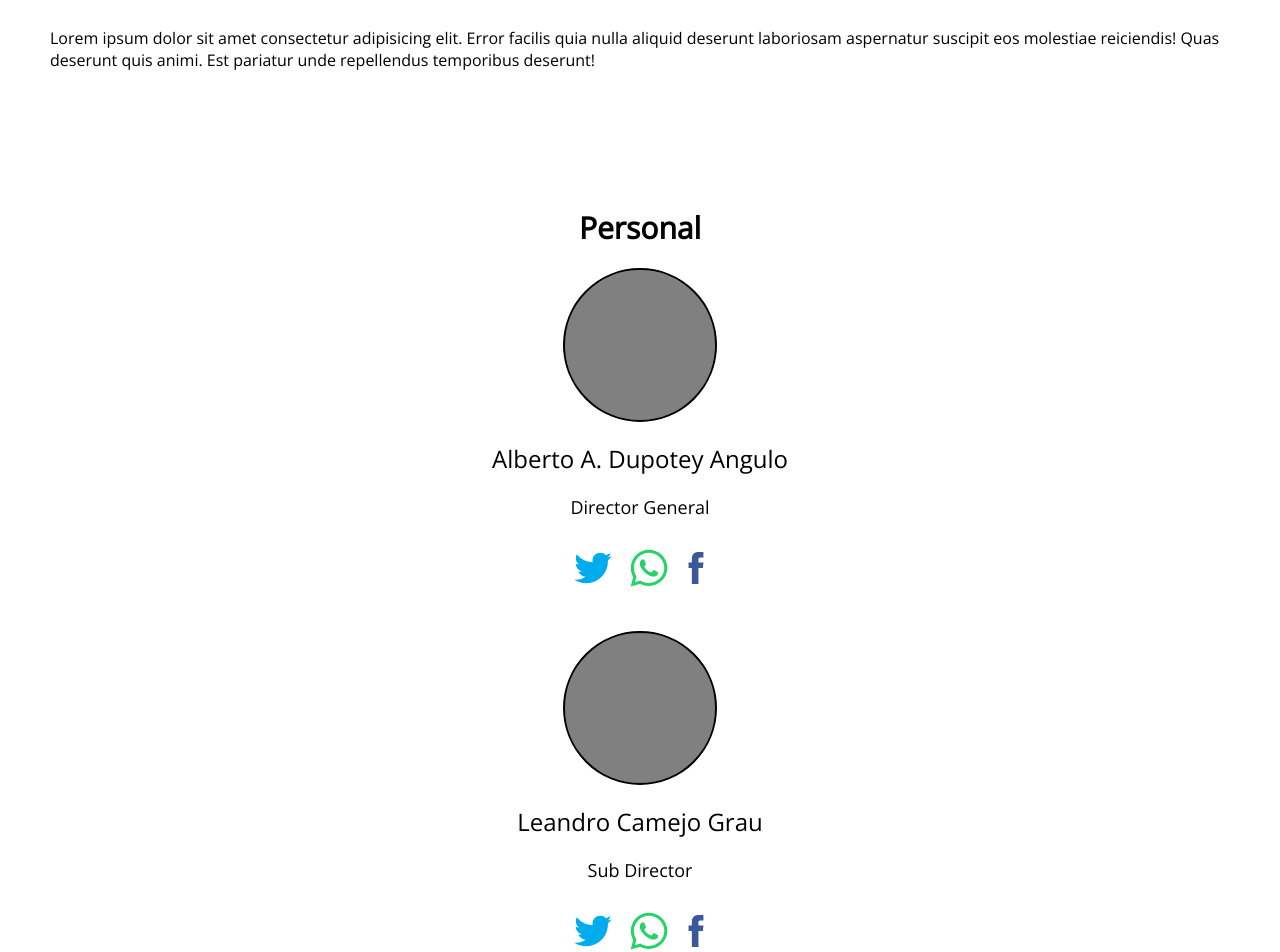
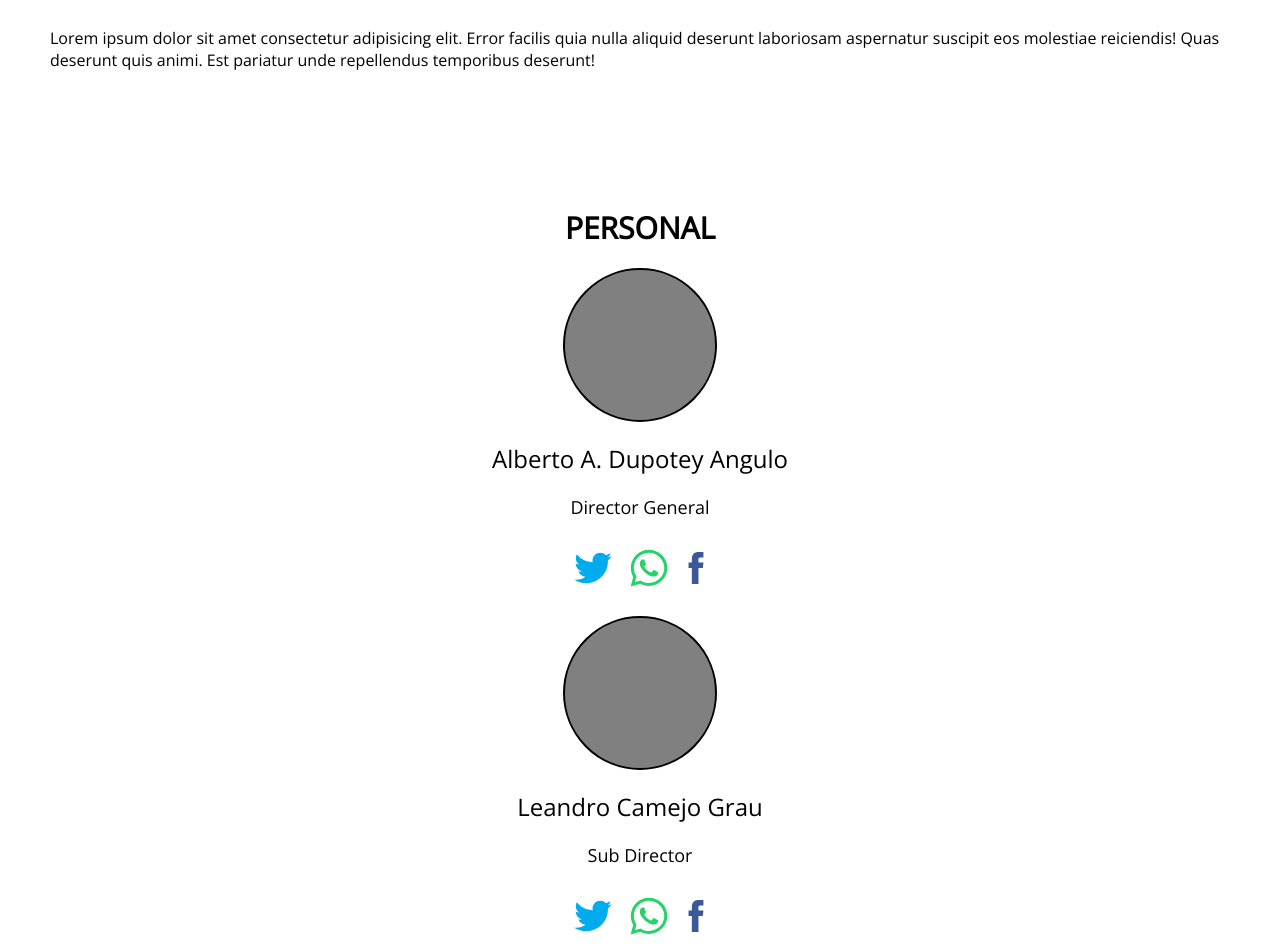
Before and after one commit to EndYou01/Coreman, a React (Vite) app in the folder coremant-vite/: page / in a window 1280 px wide. Shown: the part 920-1872 px from the top of the page. Built offline with nearby package versions, Linux system fonts and the light colour scheme.

Commit message:
fix style errors inpersonal section

```diff
--- a/coremant-vite/src/components/personal/Personal.jsx
+++ b/coremant-vite/src/components/personal/Personal.jsx
@@ -6,7 +6,7 @@ import { TfiFacebook } from "react-icons/tfi";
 export const Personal = () => {
 	return (
 		<div className="personal-container">
-			<h1>Personal</h1>
+			<h1>PERSONAL</h1>
 
 			<div className="personal_info">
 				<div className="img_personal-container">{/* IMAGEN */}</div>
--- a/coremant-vite/src/styles/components/personal.scss
+++ b/coremant-vite/src/styles/components/personal.scss
@@ -1,6 +1,7 @@
 .personal-container{
     display: flex;
     padding: 5rem;
+    padding-bottom: 2.5rem;
     flex-direction: column;
     align-items: center;
     h1 {
@@ -16,7 +17,7 @@
     display: flex;
     align-items: center;
     flex-direction: column;
-    margin-bottom: 3rem;
+    margin-bottom: 1.5rem;
   h2 {
     text-align: center;
     font-size: $FontSize_L;
```
